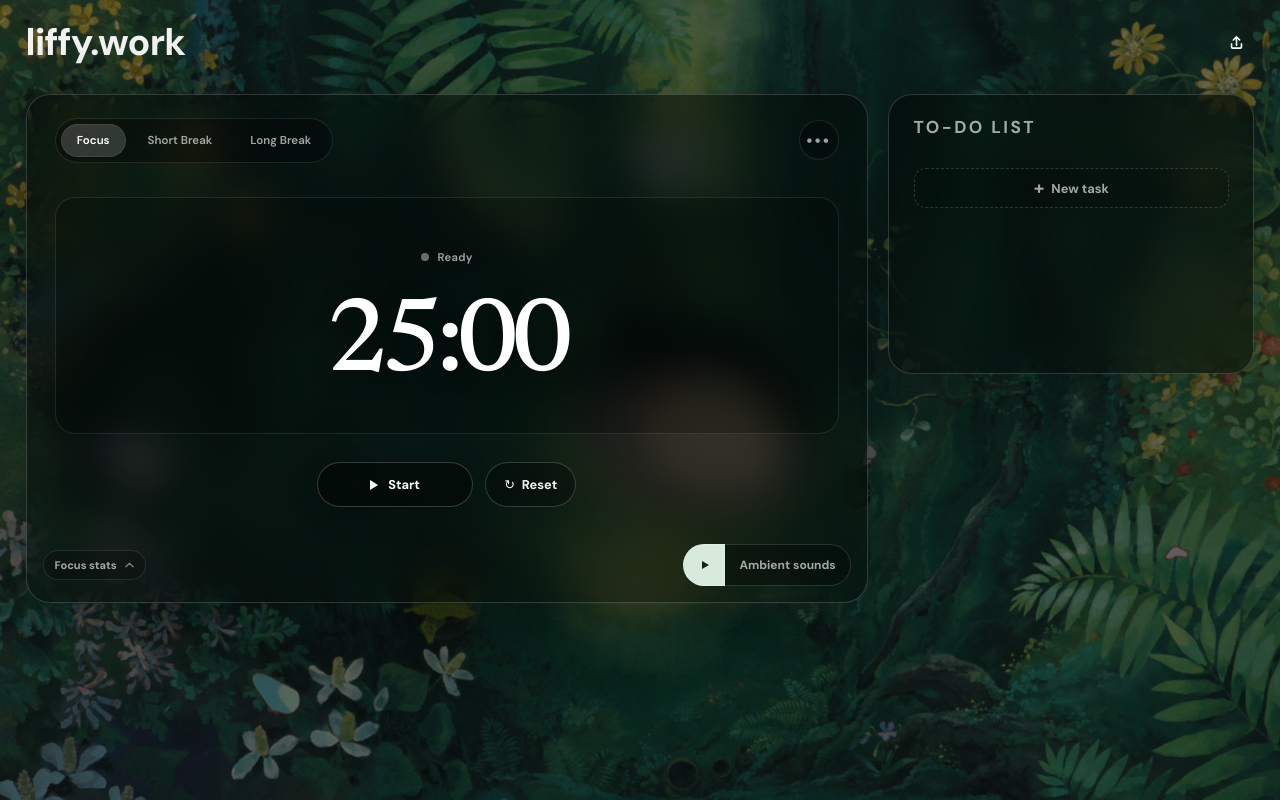
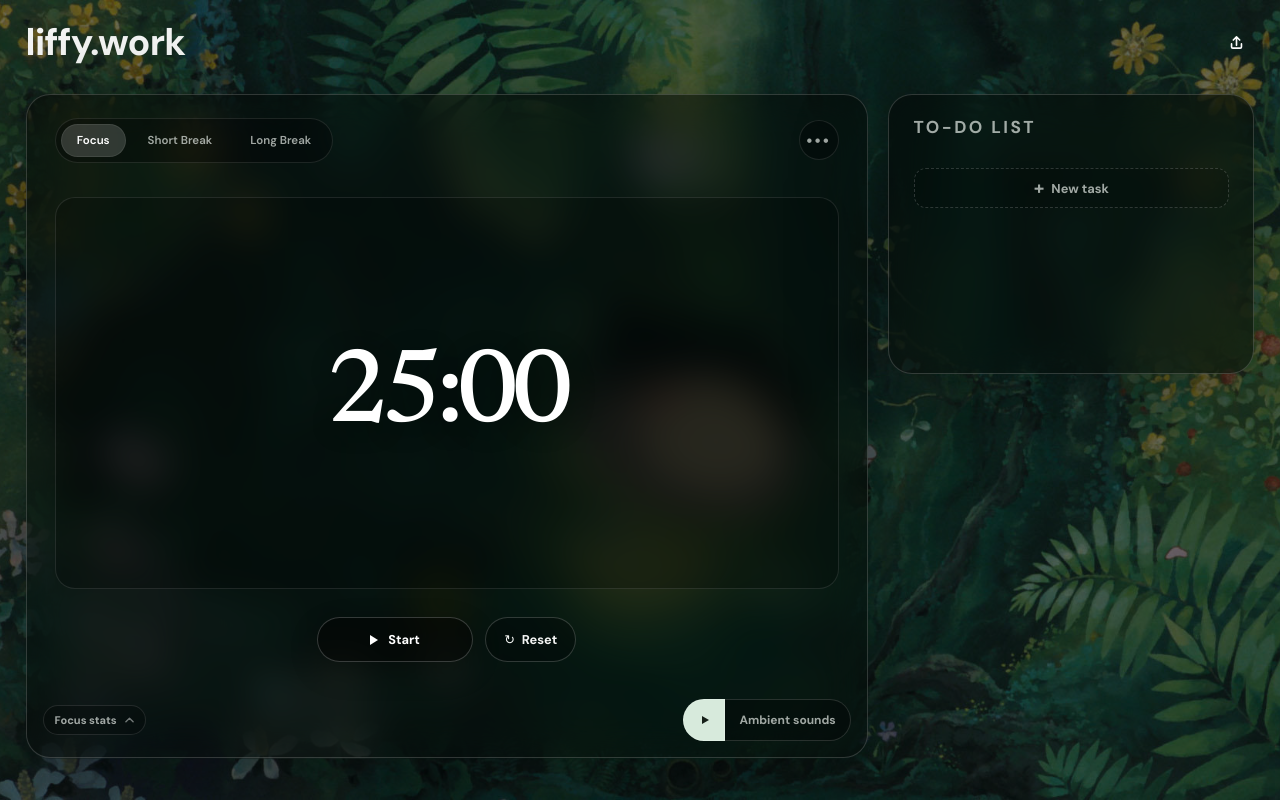
Before and after one commit to hadiafifah/liffytimer, a React (Vite) app: page / in a window 1280 px wide. Built offline with nearby package versions, Linux system fonts and the light colour scheme.

Commit message:
visual edits

```diff
--- a/src/components/PomodoroTimer.jsx
+++ b/src/components/PomodoroTimer.jsx
@@ -74,7 +74,6 @@ export default function PomodoroTimer() {
 
         <TimerDisplay
           remainingMs={timer.remainingMs}
-          status={timer.status}
           label={MODES[timer.mode].label}
         />
 
--- a/src/components/TimerDisplay.jsx
+++ b/src/components/TimerDisplay.jsx
@@ -5,15 +5,11 @@ function formatTime(milliseconds) {
   return `${String(minutes).padStart(2, '0')}:${String(seconds).padStart(2, '0')}`
 }
 
-export default function TimerDisplay({ remainingMs, status, label }) {
+export default function TimerDisplay({ remainingMs, label }) {
   const time = formatTime(remainingMs)
 
   return (
     <div className="timer-display" aria-live="off" aria-label={`${label} timer: ${time} remaining`}>
-      <span className="timer-kicker">
-        <span className={`status-dot ${status}`} aria-hidden="true" />
-        {status === 'running' ? 'Running' : status === 'paused' ? 'Paused' : 'Ready'}
-      </span>
       <time className="timer-time">{time}</time>
     </div>
   )
--- a/src/styles.css
+++ b/src/styles.css
@@ -274,21 +274,6 @@ button:focus-visible, input:focus-visible, a:focus-visible {
   border-radius: 20px;
   background: rgba(0, 0, 0, 0.2);
 }
-
-.timer-kicker {
-  display: inline-flex;
-  align-items: center;
-  gap: 9px;
-  color: var(--muted);
-  font-size: clamp(0.7rem, 0.66vw, 0.8rem);
-  font-weight: 600;
-  letter-spacing: 0.03em;
-  margin-bottom: clamp(32px, 3vw, 48px);
-}
-
-.status-dot { width: 8px; height: 8px; border-radius: 50%; background: rgba(255, 255, 255, 0.4); }
-.status-dot.running { background: #b8dfc1; box-shadow: 0 0 0 5px rgba(184, 223, 193, 0.13); }
-.status-dot.paused { background: #e2c694; }
 
 .timer-time {
   margin-top: 0;
@@ -935,6 +920,19 @@ button:focus-visible, input:focus-visible, a:focus-visible {
   .todo-practice-root { min-height: 280px; }
 }
 
+@media (min-width: 1101px) {
+  .timer-card {
+    align-self: stretch;
+    display: flex;
+    flex-direction: column;
+  }
+  .timer-display {
+    flex: 1;
+    justify-content: center;
+  }
+  .stats-footer { margin-top: auto; }
+}
+
 @media (max-width: 760px) {
   .wallpaper-background { background-position: 52% center; }
   .wallpaper-background::after { background: rgba(0, 0, 0, 0.57); }
@@ -950,7 +948,6 @@ button:focus-visible, input:focus-visible, a:focus-visible {
   .short-label { display: inline; }
   .icon-button { width: 40px; height: 40px; }
   .timer-display { margin: 18px 15px 0; padding: 40px 10px 36px; border-radius: 18px; }
-  .timer-kicker { margin-bottom: 26px; }
   .timer-time { font-size: clamp(4.2rem, 20vw, 6.2rem); }
   .timer-actions { padding: 20px 16px 26px; }
   .primary-action { min-width: 145px; }
```
